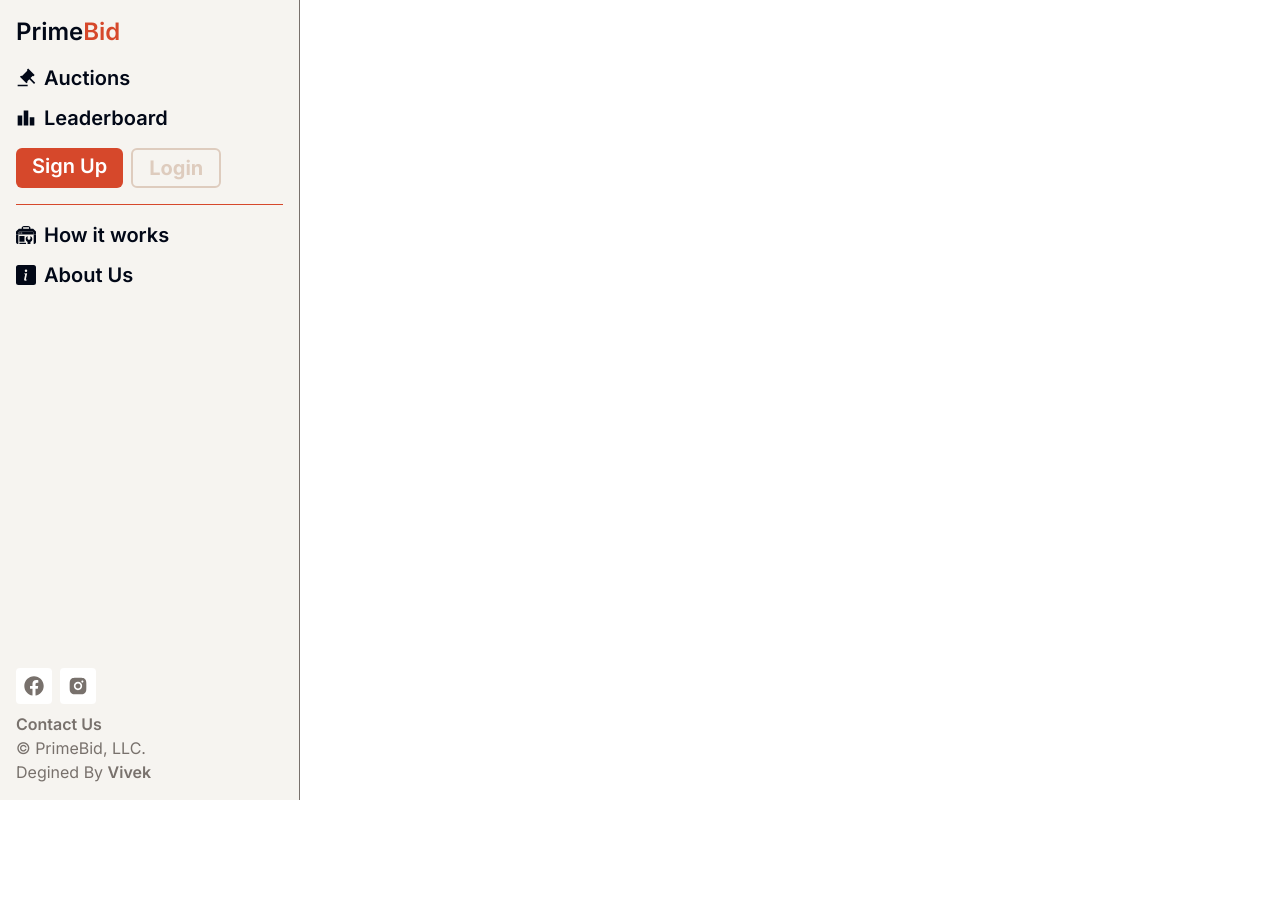
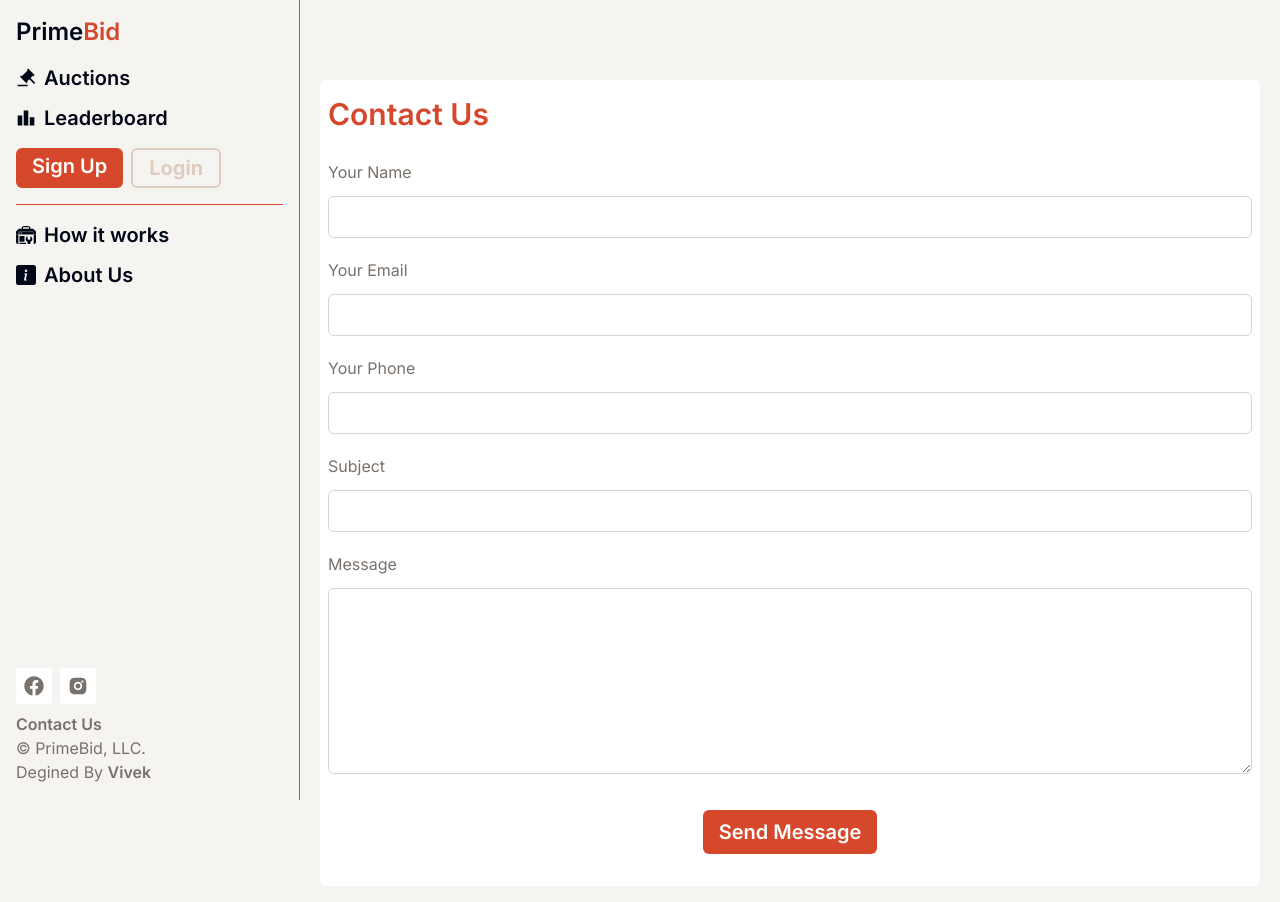
Before and after one commit to viv756/mern-auction-platform-frontend, a React (Vite) app: page /contact in a window 1280 px wide. Before the commit the page ends 800 px from the top, so only its background shows below. Built offline with nearby package versions, Linux system fonts and the light colour scheme; no server answers.

Commit message:
create ContactUs page and create .env file and create functionality for sending email via email.js and cleared ui bugs

```diff
--- a/package.json
+++ b/package.json
@@ -10,6 +10,7 @@
     "preview": "vite preview"
   },
   "dependencies": {
+    "@emailjs/browser": "^4.4.1",
     "@reduxjs/toolkit": "^2.5.0",
     "axios": "^1.7.9",
     "chart.js": "^4.4.7",
--- a/src/App.jsx
+++ b/src/App.jsx
@@ -19,6 +19,7 @@
 import ViewMyAuctionsPage from "./pages/ViewMyAuctionsPage";
 import ViewAuctionDetails from "./pages/ViewAuctionDetails";
 import Dashboard from "./pages/super-admin/Dashboard";
+import ContactUsPage from "./pages/ContactUsPage";
 
 const App = () => {
   const dispatch = useDispatch();
@@ -45,6 +46,7 @@
         <Route path="/view-my-auctions" element={<ViewMyAuctionsPage />} />
         <Route path="/auction/details/:id" element={<ViewAuctionDetails />} />
         <Route path="/dashboard" element={<Dashboard />} />
+        <Route path="/contact" element={<ContactUsPage />} />
       </Routes>
       <ToastContainer position="top-right" />
     </BrowserRouter>
--- a/src/components/home-sub-components/UpcomingAuctions.jsx
+++ b/src/components/home-sub-components/UpcomingAuctions.jsx
@@ -20,10 +20,10 @@
       </h3>
       <div className="flex flex-wrap gap-6">
         <div className="bg-[#161613] w-full p-2 gap-10 rounded-md flex flex-col justify-between lg:flex-1 lg:h-auto lg:p-6 2xl:flex-none 2xl:basis-64 2xl:flex-grow 2xl:px-2  2xl:py-6">
-          <span className="rounded-full bg-[#fdba88] text-white w-fit p-3">
+          <span className="rounded-full bg-[#fdba88] text-white w-fit p-3 ml-3 ">
             <RiAuctionFill />
           </span>
-          <div>
+          <div className="pl-3">
             <h3 className="text-[#fdba88] text-xl font-semibold mb-2 min-[480px]:text-xl md:text-2xl lg:text-3xl">
               Auctions For
             </h3>
@@ -34,8 +34,8 @@
             </div>
           </div>
         </div>
+        {auctionsStartingToday.slice(0, 2).map((element) => (
           <div className="flex flex-col gap-4 w-full lg:flex-1 2xl:flex-none 2xl:basis-64 2xl:flex-grow">
-          {auctionsStartingToday.slice(0, 2).map((element) => (
             <Link
               to={`/auction/item/${element._id}`}
               key={element._id}
@@ -57,11 +57,10 @@
                 <p className="text-black text-[12px]">{element.startTime}</p>
               </div>
             </Link>
+          </div>
         ))}
-        </div>
+        {auctionsStartingToday.slice(2, 4).map((element) => (
           <div className="flex flex-col gap-4 w-full 2xl:basis-64 2xl:flex-grow">
-          {auctionsStartingToday.slice(2, 4).map((element) => {
-            return (
             <Link
               to={`/auction/item/${element._id}`}
               key={element._id}
@@ -83,12 +82,10 @@
                 <p className="text-black  text-[12px]">{element.startTime}</p>
               </div>
             </Link>
-            );
-          })}
           </div>
+        ))}
+        {auctionsStartingToday.slice(4, 6).map((element) => (
           <div className="flex flex-col gap-4 w-full 2xl:basis-64 2xl:flex-grow">
-          {auctionsStartingToday.slice(4, 6).map((element) => {
-            return (
             <Link
               to={`/auction/item/${element._id}`}
               key={element._id}
@@ -110,9 +107,8 @@
                 <p className="text-black  text-[12px]">{element.startTime}</p>
               </div>
             </Link>
-            );
-          })}
           </div>
+        ))}
       </div>
     </section>
   );
--- /dev/null
+++ b/src/pages/ContactUsPage.jsx
@@ -0,0 +1,115 @@
+import { useState } from "react";
+import { useNavigate } from "react-router-dom";
+import emailjs from "@emailjs/browser";
+import { toast } from "react-toastify";
+
+const ContactUsPage = () => {
+  const [name, setName] = useState("");
+  const [email, setEmail] = useState("");
+  const [phone, setPhone] = useState("");
+  const [subject, setSubject] = useState("");
+  const [message, setMessage] = useState("");
+  const [loading, setLoading] = useState(false);
+
+  const navigateTo = useNavigate();
+
+  const handleContactForm = (e) => {
+    e.preventDefault();
+    setLoading(true);
+
+    const templateParams = {
+      name,
+      email,
+      phone,
+      subject,
+      message,
+    };
+
+    emailjs
+      .send(
+        import.meta.env.VITE_EMAILJS_SERVICE_ID,
+        import.meta.env.VITE_EMAILJS_TEMPLATE_ID,
+        templateParams,
+        import.meta.env.VITE_EMAILJS_PUBLIC_KEY
+      )
+      .then(() => {
+        toast.success("Thank You! Your message has been sent successfully.");
+        setLoading(false);
+        navigateTo("/");
+      })
+      .catch((err) => {
+        toast.error("Failed to send message.");
+        setLoading(false);
+      });
+  };
+  return (
+    <section className="w-full ml-0 m-0 h-fit px-5 pt-20 lg:pl-[320px] flex flex-col min-h-screen py-4 justify-start">
+      <div className="bg-white mx-auto w-full h-auto px-2 flex flex-col gap-4 items-center py-4 justify-center rounded-md">
+        <form className="flex flex-col gap-5 w-full" onSubmit={handleContactForm}>
+          <h3
+            className={`text-[#D6482B] text-xl font-semibold mb-2 min-[480px]:text-xl md:text-2xl lg:text-3xl`}>
+            Contact Us
+          </h3>
+          <div className="flex flex-col gap-2">
+            <label className="text-[16px] text-stone-500">Your Name</label>
+            <input
+              type="text"
+              value={name}
+              onChange={(e) => setName(e.target.value)}
+              className="w-full mt-1 p-2 border border-gray-300 rounded-md focus:outline-none focus:ring-2 focus:ring-[#D6482B]"
+              required
+            />
+          </div>
+          <div className="flex flex-col gap-2">
+            <label className="text-[16px] text-stone-500">Your Email</label>
+            <input
+              type="email"
+              value={email}
+              onChange={(e) => setEmail(e.target.value)}
+              className="w-full mt-1 p-2 border border-gray-300 rounded-md focus:outline-none focus:ring-2 focus:ring-[#D6482B]"
+              required
+            />
+          </div>
+          <div className="flex flex-col gap-2">
+            <label className="text-[16px] text-stone-500">Your Phone</label>
+            <input
+              type="number"
+              value={phone}
+              onChange={(e) => setPhone(e.target.value)}
+              className="w-full mt-1 p-2 border border-gray-300 rounded-md focus:outline-none focus:ring-2 focus:ring-[#D6482B]"
+              required
+            />
+          </div>
+          <div className="flex flex-col gap-2">
+            <label className="text-[16px] text-stone-500">Subject</label>
+            <input
+              type="text"
+              value={subject}
+              onChange={(e) => setSubject(e.target.value)}
+              className="w-full mt-1 p-2 border border-gray-300 rounded-md focus:outline-none focus:ring-2 focus:ring-[#D6482B]"
+              required
+            />
+          </div>
+          <div className="flex flex-col gap-2">
+            <label className="text-[16px] text-stone-500">Message</label>
+            <textarea
+              rows={7}
+              value={message}
+              onChange={(e) => setMessage(e.target.value)}
+              className="w-full mt-1 p-2 border border-gray-300 rounded-md focus:outline-none focus:ring-2 focus:ring-[#D6482B]"
+              required
+            />
+          </div>
+
+          <button
+            className="bg-[#d6482b] mx-auto font-semibold hover:bg-[#b8381e] text-xl transition-all duration-300 py-2 px-4 rounded-md text-white my-4"
+            type="submit">
+            {loading ? "Sending Message..." : "Send Message"}
+          </button>
+        </form>
+      </div>
+    </section>
+  );
+};
+
+export default ContactUsPage;
```
Also changed, not shown: 2 other files (tests, documents, lock files or other folders). Lines whose indentation alone changed are shown as unchanged.
